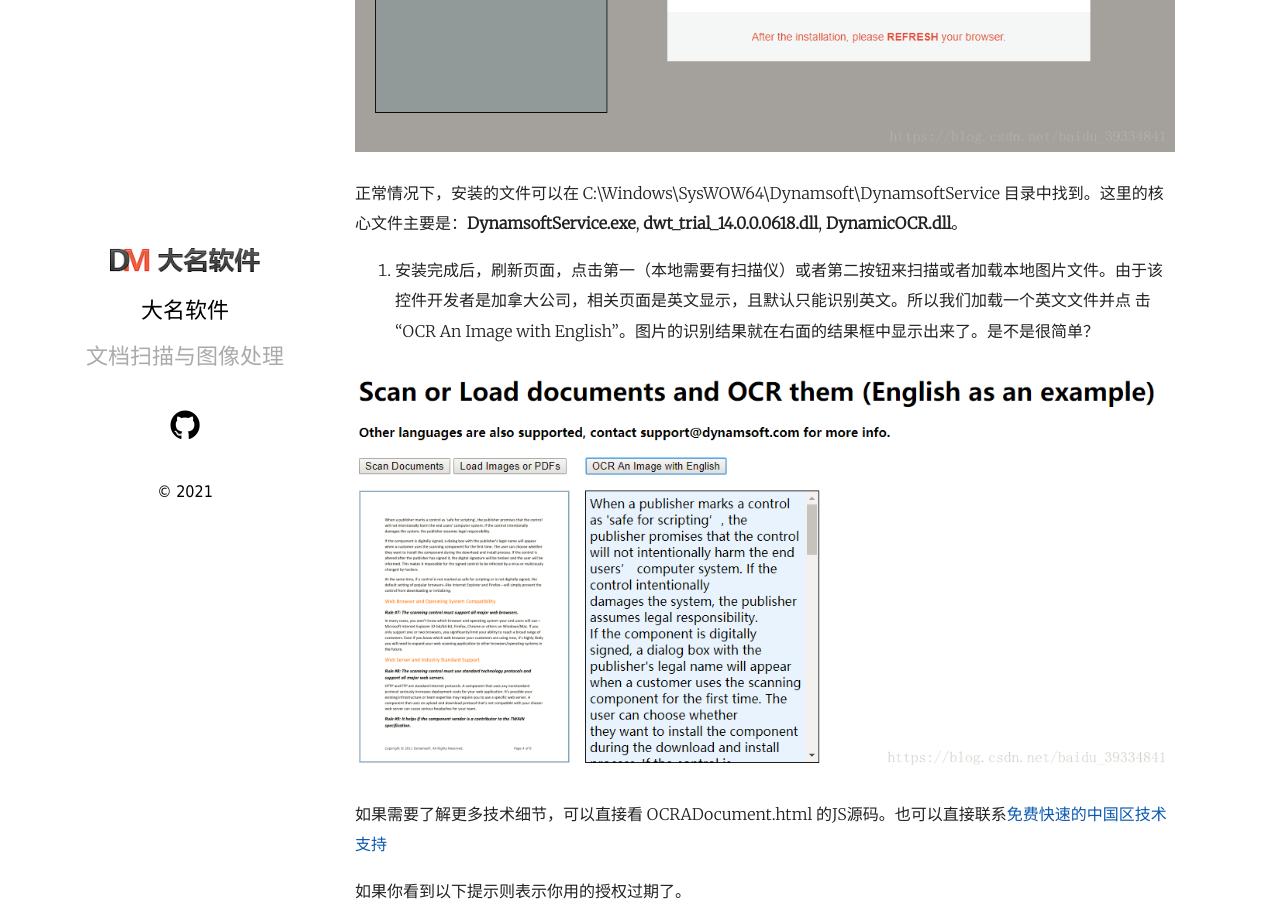
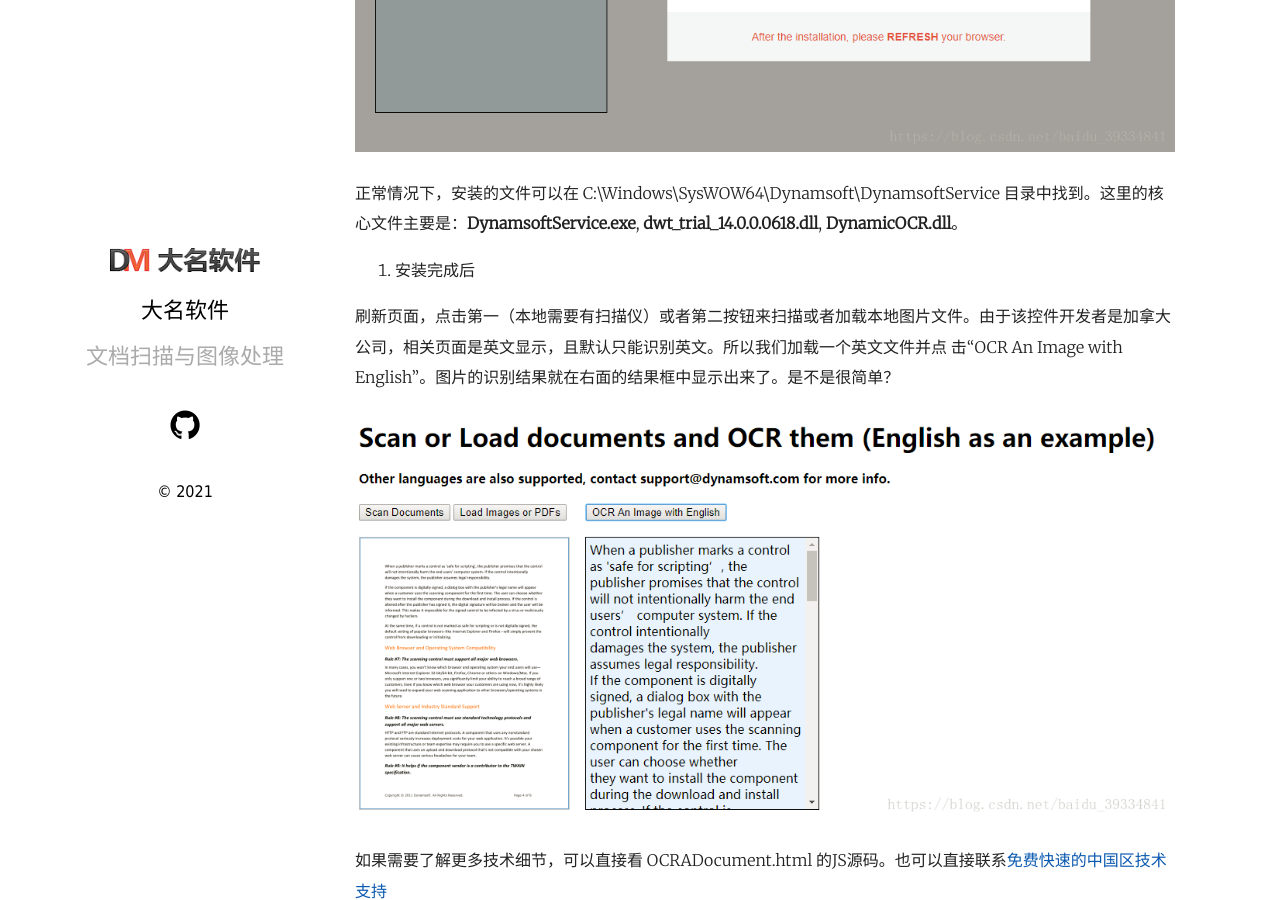
Before and after one commit to damingsoft/damingsoft.github.io, a Jekyll site: the page built from _posts/2021-04-29-5-minutes-Scan-and-recognize-text-directly-in-the-browser.md, in a window 1280 px wide and 900 px high, scrolled down 1144 px. Built offline with Jekyll 4.4.1, drawn with Linux system fonts in a browser that asks for light colours.

```diff
--- a/_posts/2021-04-29-5-minutes-Scan-and-recognize-text-directly-in-the-browser.md
+++ b/_posts/2021-04-29-5-minutes-Scan-and-recognize-text-directly-in-the-browser.md
@@ -37,7 +37,9 @@ tags: TWAIN
 
   正常情况下，安装的文件可以在 C:\Windows\SysWOW64\Dynamsoft\DynamsoftService 目录中找到。这里的核心文件主要是：**DynamsoftService.exe**, **dwt_trial_14.0.0.0618.dll**,                 **DynamicOCR.dll**。
 
-4. 安装完成后，刷新页面，点击第一（本地需要有扫描仪）或者第二按钮来扫描或者加载本地图片文件。由于该控件开发者是加拿大公司，相关页面是英文显示，且默认只能识别英文。所以我们加载一个英文文件并点      击“OCR An Image with English”。图片的识别结果就在右面的结果框中显示出来了。是不是很简单？
+4. 安装完成后
+
+  刷新页面，点击第一（本地需要有扫描仪）或者第二按钮来扫描或者加载本地图片文件。由于该控件开发者是加拿大公司，相关页面是英文显示，且默认只能识别英文。所以我们加载一个英文文件并点      击“OCR An   Image with English”。图片的识别结果就在右面的结果框中显示出来了。是不是很简单？
 
   ![识别结果](/album/2021/5-minutes-Scan-and-recognize-text-directly-in-the-browser/201807241641548.png)
 
```
